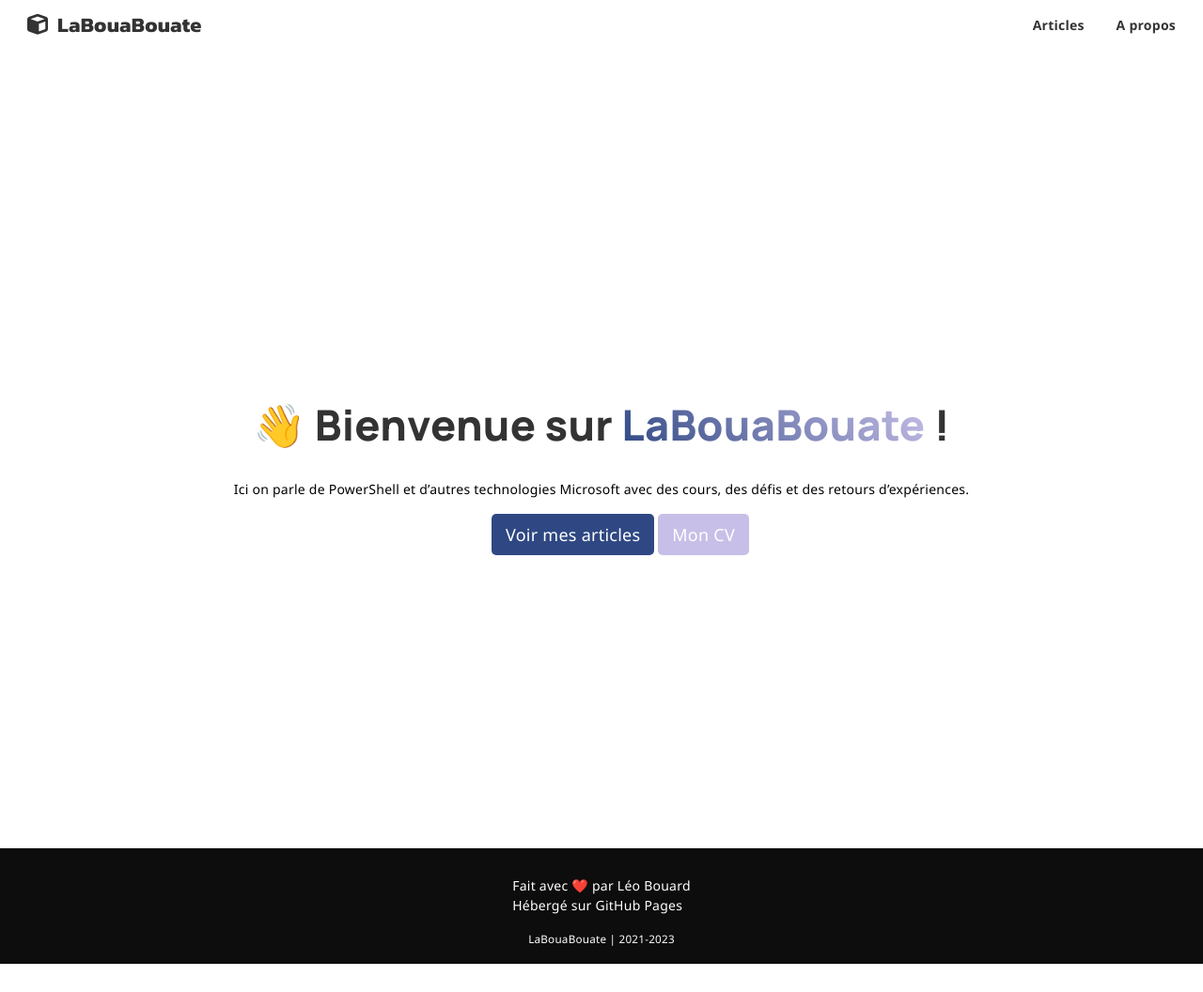
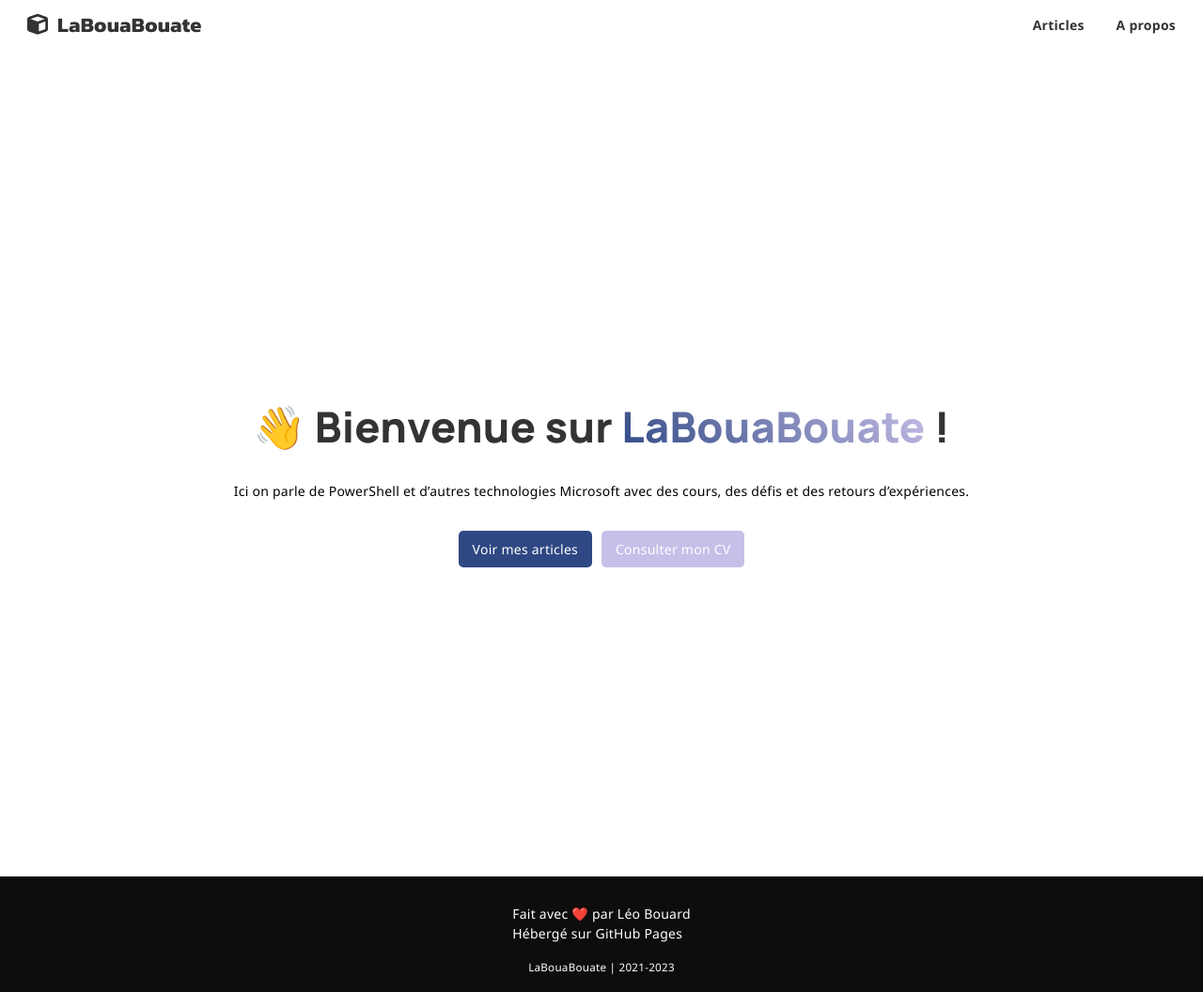
Before and after one commit to leobouard/leobouard.github.io, a Jekyll site: the page built from index.md, in a window 1280 px wide. Shown: the whole page at 94% size. Built offline with Jekyll 4.4.1, drawn with Linux system fonts in a browser that asks for light colours; nearby versions of some CDN libraries; some web fonts are replaced; our own code applies the rules of GitHub Pages for plain Markdown files; before the commit the page ends 1026 px from its top, so only the background shows below that.

Commit message:
Ajout de marge et modification boutons

```diff
--- a/assets/css/homepage.scss
+++ b/assets/css/homepage.scss
@@ -8,6 +8,7 @@ body {
 main {
     justify-content: center;
     min-height: 100vh;
+    padding: 15px;
 }
 
 main > h1 {
@@ -24,17 +25,19 @@ main > h1 > span {
 }
 
 ul {
-    text-align: center;
+    display: flex;
+    flex-wrap: wrap;
+    padding: 0px;
 }
 
 li {
     list-style: none;
-    display: inline;
+    margin: 5px;
+    line-height: 275%;
 }
 
 ul > li > a {
     font-weight: normal;
-    font-size: large;
     padding: 10px 15px;
     transition: all 100ms ease-in-out;
     text-decoration: none;
--- a/index.md
+++ b/index.md
@@ -9,4 +9,4 @@ description: "Blog technique sur PowerShell et les technologies Microsoft pour l
 Ici on parle de PowerShell et d'autres technologies Microsoft avec des cours, des défis et des retours d'expériences.
 
 - [Voir mes articles](/blog)
-- [Mon CV](/cv)
+- [Consulter mon CV](/cv)
```
